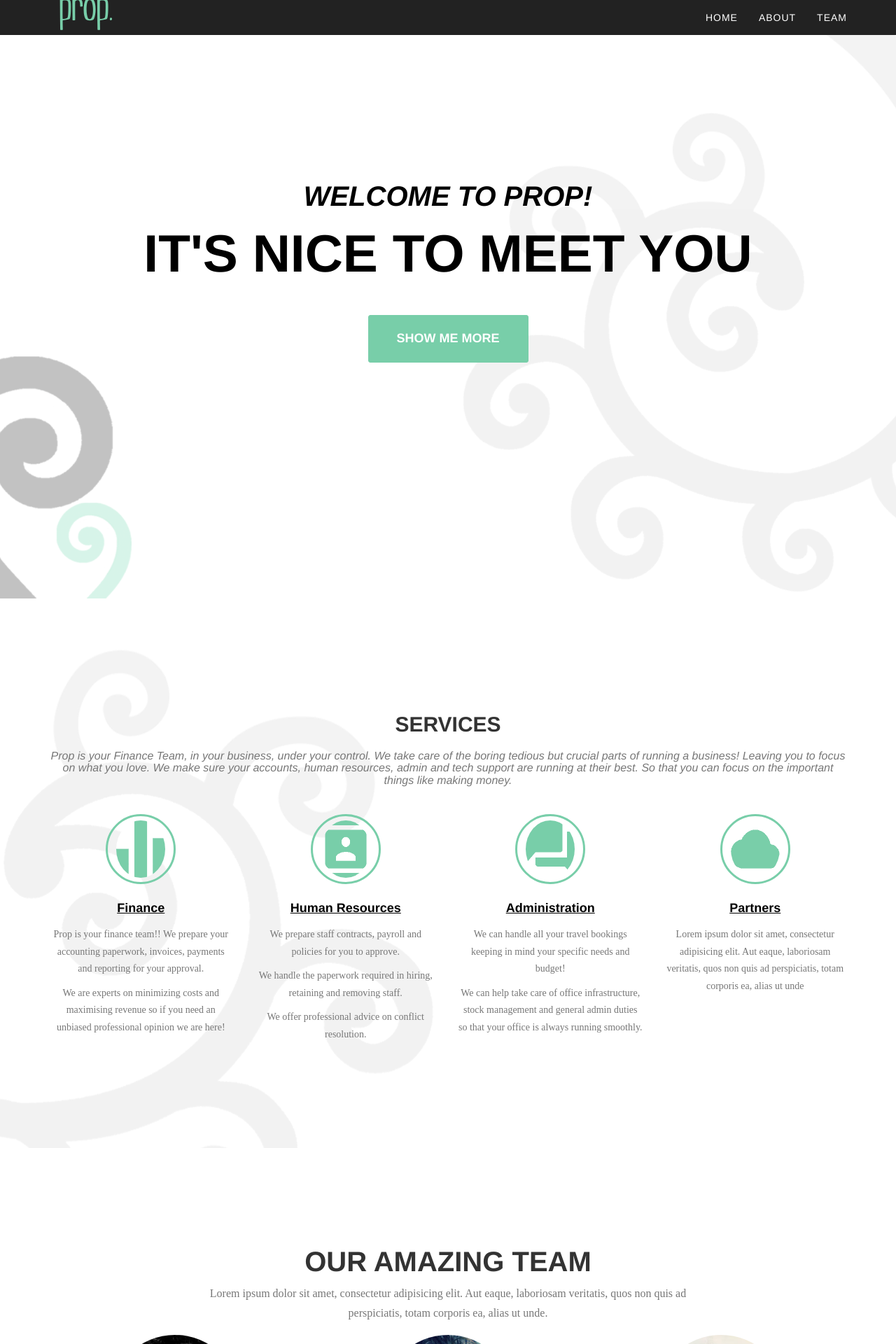
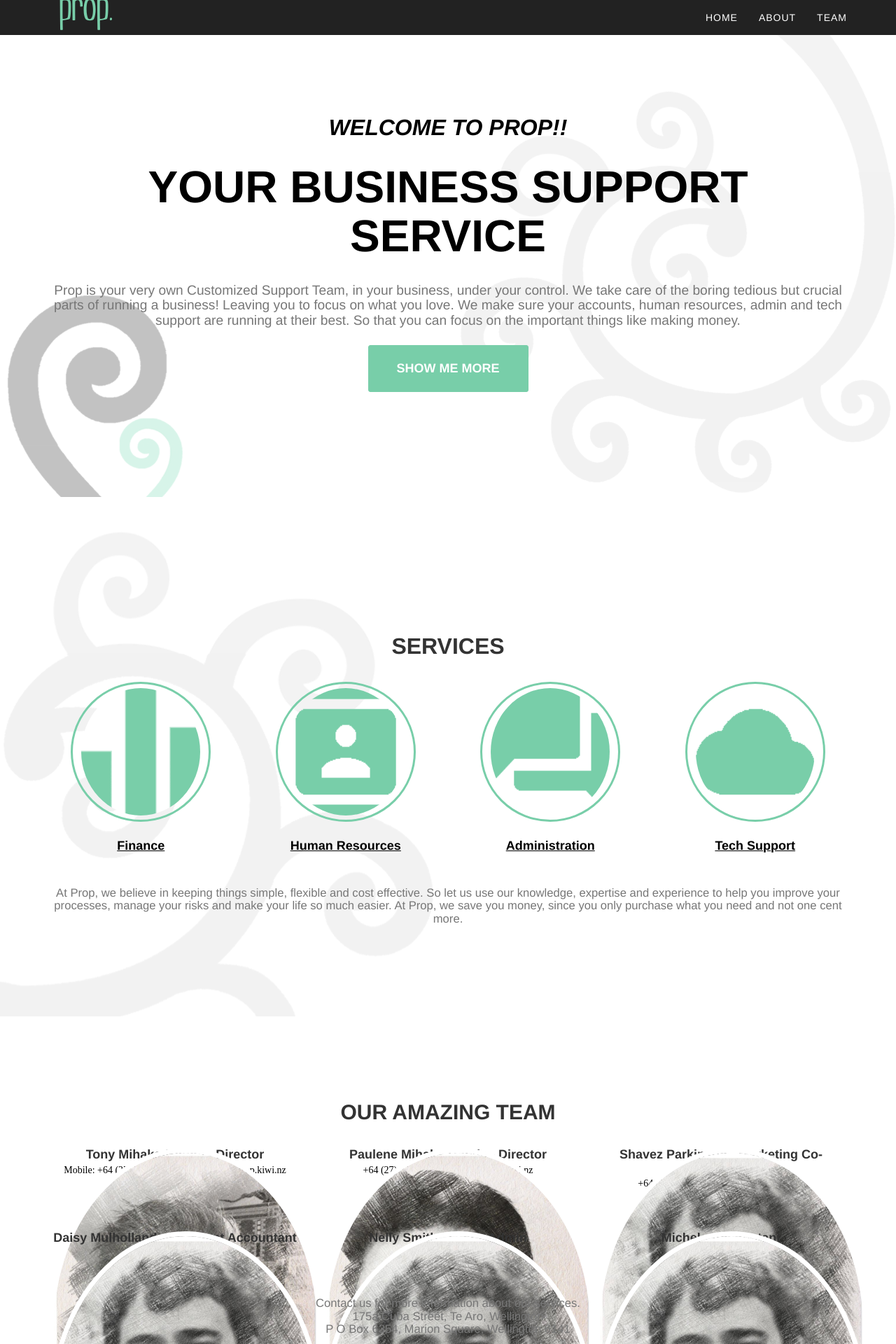
Before and after one commit to patelvine/prop., a PHP site: page / in a window 1280 px wide. Shown: the top 1920 px of the page at 70% size. Run offline with PHP 8.4, Linux system fonts and the light colour scheme.

Commit message:
added new photos, text, style

```diff
--- a/assets/css/style.css
+++ b/assets/css/style.css
@@ -246,64 +246,67 @@ fieldset[disabled] .btn-xl.active {
   color: black;
 }
 #landing-page .intro-text {
-  padding-top: 100px;
+  padding-top: 4vw;
   padding-bottom: 50px;
 }
 #landing-page .intro-text .intro-lead-in {
   font-family: "Droid Serif", "Helvetica Neue", Helvetica, Arial, sans-serif;
   font-style: italic;
-  font-size: 22px;
+  font-size: 2.5vw;
   line-height: 22px;
-  margin-bottom: 25px;
+  margin-bottom: 3vw;
 }
 #landing-page .intro-text .intro-heading {
   font-family: "Montserrat", "Helvetica Neue", Helvetica, Arial, sans-serif;
   text-transform: uppercase;
   font-weight: 700;
-  font-size: 50px;
-  line-height: 50px;
+  font-size: 5vw;
   margin-bottom: 25px;
 }
-@media (min-width: 768px) {
-  #landing-page .intro-text {
-    padding-bottom: 200px;
-  }
-  #landing-page .intro-text .intro-lead-in {
-    font-family: "Droid Serif", "Helvetica Neue", Helvetica, Arial, sans-serif;
-    font-style: italic;
-    font-size: 40px;
-    line-height: 40px;
-    margin-bottom: 25px;
-  }
-  #landing-page .intro-text .intro-heading {
-    font-family: "Montserrat", "Helvetica Neue", Helvetica, Arial, sans-serif;
-    text-transform: uppercase;
-    font-weight: 700;
-    font-size: 75px;
-    line-height: 75px;
-    margin-bottom: 50px;
-  }
+#landing-page .intro-text .intro-description {
+    font-family: "Droid Serif", "Helvetica Neue", Helvetica, Arial, sans-serif !important;
+  text-transform: none;
+  font-size: 1.5vw;
+  margin-bottom: 25px;
+    margin-top: 2.5vw;
+    font-weight: 400;
+    color: #777777;
 }
 section {
   padding: 100px 0;
 }
-section h2.section-heading {
-  font-size: 40px;
-  margin-top: 0;
-  margin-bottom: 10px;
+
+
+#about .intro-heading{
+    margin-top: 3.5vw;
+  font-size: 2.5vw;
+}
+#about .intro-text {
+  padding-top: 4vw;
+    padding-bottom: 1vw;
+}
+#about .modal-content .section-subheading{
+    font-size: 1.5vw;
+    font-family: "Droid Serif", "Helvetica Neue", Helvetica, Arial, sans-serif;
+    text-transform: none;
+    font-weight: 400;
+}
+#about .modal-content .modal-list-item{
+    border-style: solid;
+    border-width: .2vw;
+    margin: 1vw;
+    border-color: #78CEA9;
+    border-radius: 10px;
+}
+#about .conclusion-text {
+  padding-top: 1vw;
 }
 section h3.section-subheading {
-  font-size: 16px;
+  font-size: 1.3vw;
   font-family: "Droid Serif", "Helvetica Neue", Helvetica, Arial, sans-serif;
   text-transform: none;
-  font-style: italic;
   font-weight: 400;
   margin-bottom: 30px;
-}
-@media (min-width: 768px) {
-  section {
-    padding: 140px 0;
-  }
 }
 section#about{
   background-color: #ffffff;
@@ -314,6 +317,13 @@ section#about{
 .service-heading {
   margin: 15px 0;
   text-transform: none;
+}
+
+
+
+#team .intro-heading{
+    margin-top: 3.5vw;
+  font-size: 2.5vw;
 }
 .team-member {
   text-align: center;
@@ -457,24 +467,26 @@ body {
        -moz-border-radius: 6px;
             border-radius: 6px;
     border: 3px solid #78CEA9;
-    height:100px;
-    width:100px;
+    height:200px;
+    width:200px;
     display:inline-block;
     margin:10px;
-    border-radius: 50px;
+    border-radius: 1000px;
 }
 
 .team-img {
-    height:200px;
-    width:200px;
+    position: absolute;
+    max-width: 100%;
+    height:auto;
+    width:auto;
 }
 
 .about-icon > img {
     -webkit-border-radius: 6px;
        -moz-border-radius: 6px;
             border-radius: 6px;
-    height:140px;
-    width:140px;
+    height:200px;
+    width:200px;
 }
 
 nav{
--- a/index.html
+++ b/index.html
@@ -56,8 +56,10 @@
                 <div class="row">
                     <div class="col-lg-12 text-center">
                         <div class="intro-text">
-                            <h2 class="intro-lead-in">Welcome To Prop!</h2>
-                            <h3 class="intro-heading">IT'S NICE TO MEET YOU</h3>
+                            <h2 class="intro-lead-in">Welcome To Prop!!</h2>
+                            <h3 class="intro-heading">Your Business Support Service</h3>
+                            <h3 class="intro-description">Prop is your very own Customized Support Team, in your business, under your control. We take care of the boring tedious but crucial parts of running a business! Leaving you to focus on what you love. We make sure your accounts, human resources, admin and tech support are running at their best. So that you can focus on the important things like making money.
+                            </h3>
                             <a href="#about" class="page-scroll btn btn-xl">Show Me More</a>
                         </div>
                     </div>
@@ -66,27 +68,29 @@
         </section>
 
         <section id="about"> <!-- id name will change -->
-            <div class="container">
+            <div class="container services">
                 <div class="row">
                     <div class="col-lg-12 text-center">
-                        <h2 class="intro-heading">Services</h2>
-                        <h3 class="section-subheading text-muted">
-                            Prop is your Finance Team, in your business, under your control.
+                        <div class="intro-text">
+                            <h2 class="intro-heading">Services</h2>
+                            <!--<h3 class="section-subheading text-muted">
+                                Prop is your Finance Team, in your business, under your control.
 
-                            We take care of the boring tedious but crucial parts of running a business! Leaving you to focus on what you love.
+                                We take care of the boring tedious but crucial parts of running a business! Leaving you to focus on what you love.
 
-                            We make sure your accounts, human resources, admin and tech support are running at their best.
+                                We make sure your accounts, human resources, admin and tech support are running at their best.
 
-                            So that you can focus on the important things like making money.
-                        </h3>
+                                So that you can focus on the important things like making money.
+                            </h3>-->
+                        </div>
                     </div>
                 </div>
                 <div class="row text-center">
                     <div class="col-md-3">
                         <img src="assets/img/about/three-bars-graph.png" class="btn img-responsive img-circle about-icon" alt="" data-toggle="modal" data-target="#myModalFin">
                         <a><h4 class="service-heading" data-toggle="modal" data-target="#myModalFin" style="color:black; text-decoration:underline">Finance</h4></a>
-                        <p class="text-muted">Prop is your finance team!! We prepare your accounting paperwork, invoices, payments and reporting for your approval.</p>
-                        <p class="text-muted">We are experts on minimizing costs and maximising revenue so if you need an unbiased professional opinion we are here!</p>
+                        <!--<p class="text-muted">Prop is your finance team!! We prepare your accounting paperwork, invoices, payments and reporting for your approval.</p>
+                        <p class="text-muted">We are experts on minimizing costs and maximising revenue so if you need an unbiased professional opinion we are here!</p>-->
                         <div id="myModalFin" class="modal fade" role="dialog">
                           <div class="modal-dialog">
 
@@ -97,7 +101,12 @@
                                 <h4 class="modal-title">Finance</h4>
                               </div>
                               <div class="modal-body">
-                                <p>Some text in the modal.</p>
+                                  <div class="modal-list-item">
+                                    <p class="section-subheading">Prop is your finance team!! We prepare your accounting paperwork, invoices, payments and reporting for your approval.</p>
+                                  </div>
+                                  <div class="modal-list-item">
+                                    <p class="section-subheading">We are experts on minimizing costs and maximising revenue so if you need an unbiased professional opinion we are here!</p>
+                                  </div>
                               </div>
                               <div class="modal-footer">
                                 <button type="button" class="btn btn-default" data-dismiss="modal">Close</button>
@@ -110,9 +119,6 @@
                     <div class="col-md-3">
                         <img src="assets/img/about/user-profile-on-smartwatch.png" class="btn img-responsive img-circle about-icon" alt="" data-toggle="modal" data-target="#myModalHR">
                         <h4 class="service-heading" data-toggle="modal" data-target="#myModalHR" style="color:black; text-decoration:underline">Human Resources</h4>
-                        <p class="text-muted">We prepare staff contracts, payroll and policies for you to approve.</p>
-                        <p class="text-muted">We handle the paperwork required in hiring, retaining and removing staff.</p>
-                        <p class="text-muted">We offer professional advice on conflict resolution.</p>
                         <div id="myModalHR" class="modal fade" role="dialog">
                           <div class="modal-dialog">
 
@@ -123,7 +129,15 @@
                                 <h4 class="modal-title">Human Resources</h4>
                               </div>
                               <div class="modal-body">
-                                <p>Some text in the modal.</p>
+                                  <div class="modal-list-item">
+                                    <p class="section-subheading">We prepare staff contracts, payroll and policies for you to approve.</p>
+                                  </div>
+                                  <div class="modal-list-item">
+                                    <p class="section-subheading">We handle the paperwork required in hiring, retaining and removing staff.</p>
+                                  </div>
+                                  <div class="modal-list-item">
+                                    <p class="section-subheading">We offer professional advice on conflict resolution.</p>
+                                  </div>
                               </div>
                               <div class="modal-footer">
                                 <button type="button" class="btn btn-default" data-dismiss="modal">Close</button>
@@ -136,8 +150,6 @@
                     <div class="col-md-3">
                         <img src="assets/img/about/conversation-messages.png" class="btn img-responsive img-circle about-icon" alt="" data-toggle="modal" data-target="#myModalAdmin">
                         <h4 class="service-heading" data-toggle="modal" data-target="#myModalAdmin" style="color:black; text-decoration:underline">Administration</h4>
-                        <p class="text-muted">We can handle all your travel bookings keeping in mind your specific needs and budget!</p>
-                        <p class="text-muted">We can help take care of office infrastructure, stock management and general admin duties so that your office is always running smoothly.</p>
                         <div id="myModalAdmin" class="modal fade" role="dialog">
                           <div class="modal-dialog">
 
@@ -148,7 +160,12 @@
                                 <h4 class="modal-title">Administration</h4>
                               </div>
                               <div class="modal-body">
-                                <p>Some text in the modal.</p>
+                                  <div class="modal-list-item">
+                                    <p class="section-subheading">We can handle all your travel bookings keeping in mind your specific needs and budget!</p>
+                                  </div>
+                                  <div class="modal-list-item">
+                                    <p class="section-subheading">We can help take care of office infrastructure, stock management and general admin duties so that your office is always running smoothly.</p>
+                                  </div>
                               </div>
                               <div class="modal-footer">
                                 <button type="button" class="btn btn-default" data-dismiss="modal">Close</button>
@@ -160,8 +177,7 @@
                     </div>
                     <div class="col-md-3">
                         <img src="assets/img/about/rain-cloud.png" class="btn img-responsive img-circle about-icon" alt="" data-toggle="modal" data-target="#myModalPart">
-                        <h4 class="service-heading" data-toggle="modal" data-target="#myModalPart" style="color:black; text-decoration:underline">Partners</h4>
-                        <p class="text-muted">Lorem ipsum dolor sit amet, consectetur adipisicing elit. Aut eaque, laboriosam veritatis, quos non quis ad perspiciatis, totam corporis ea, alias ut unde</p>
+                        <h4 class="service-heading" data-toggle="modal" data-target="#myModalPart" style="color:black; text-decoration:underline">Tech Support</h4>
                         <div id="myModalPart" class="modal fade" role="dialog">
                           <div class="modal-dialog">
 
@@ -172,7 +188,9 @@
                                 <h4 class="modal-title">Partners</h4>
                               </div>
                               <div class="modal-body">
-                                <p>Some text in the modal.</p>
+                                  <div class="modal-list-item">
+                                    <p class="section-subheading">We take the stress of IT management by making sure your systems are up to date, cost effective and secure.</p>
+                                  </div>
                               </div>
                               <div class="modal-footer">
                                 <button type="button" class="btn btn-default" data-dismiss="modal">Close</button>
@@ -180,6 +198,15 @@
                             </div>
 
                           </div>
+                        </div>
+                    </div>
+                </div>
+                <div class="row">
+                    <div class="col-lg-12 text-center">
+                         <div class="conclusion-text">
+                            <h3 class="section-subheading text-muted">
+                                At Prop, we believe in keeping things simple, flexible and cost effective. So let us use our knowledge, expertise and experience to help you improve your processes, manage your risks and make your life so much easier. At Prop, we save you money, since you only purchase what you need and not one cent more.
+                            </h3>
                         </div>
                     </div>
                 </div>
@@ -192,65 +219,65 @@
                         <h2 class="section-heading">Our Amazing Team</h2>
                     </div>
                 </div>
-                <div class="row">
+                <!--<div class="row">
                     <div class="col-lg-8 col-lg-offset-2 text-center">
                         <p class="large text-muted">Lorem ipsum dolor sit amet, consectetur adipisicing elit. Aut eaque, laboriosam veritatis, quos non quis ad perspiciatis, totam corporis ea, alias ut unde.</p>
                     </div>
-                </div>
+                </div>-->
                 <div class="row">
                     <div class="col-sm-4">
                         <div class="team-member">
                             <img src="assets/img/team/dpImg1.jpg" class="img-responsive img-circle team-img" alt="">
-                            <h4>Tony Mihaka-Rodda | Director</h4>
-                            <p class="text-muted">Lorem ipsum dolor sit amet, consectetur adipisicing elit. Aut eaque, laboriosam veritatis, quos non quis ad perspiciatis, totam corporis ea, alias ut unde.</p>
-                            <p class="text-muted" style="color:black">+64 (27) 235-5204 | tony@prop.kiwi.nz</p>
+                            <h4>Tony Mihaka-Rodda - Director</h4>
+                            <!--<p class="text-muted">Lorem ipsum dolor sit amet, consectetur adipisicing elit. Aut eaque, laboriosam veritatis, quos non quis ad perspiciatis, totam corporis ea, alias ut unde.</p>-->
+                            <p class="text-muted" style="color:black">Mobile: +64 (27) 235-5204 | E-mail: tony@prop.kiwi.nz</p>
                         </div>
                     </div>
                     <div class="col-sm-4">
                         <div class="team-member">
                             <img src="assets/img/team/dpImg2.jpg" class="img-responsive img-circle team-img" alt="">
-                            <h4>Paulene Mihaka-Rodda | Director</h4>
-                            <p class="text-muted">Lorem ipsum dolor sit amet, consectetur adipisicing elit. Aut eaque, laboriosam veritatis, quos non quis ad perspiciatis, totam corporis ea, alias ut unde.</p>
+                            <h4>Paulene Mihaka-Rodda - Director</h4>
+                            <!--<p class="text-muted">Lorem ipsum dolor sit amet, consectetur adipisicing elit. Aut eaque, laboriosam veritatis, quos non quis ad perspiciatis, totam corporis ea, alias ut unde.</p>-->
                             <p class="text-muted" style="color:black">+64 (27) 235-5070 | paulene@prop.kiwi.nz</p>
                         </div>
                     </div>
                     <div class="col-sm-4">
                         <div class="team-member">
                             <img src="assets/img/team/dpImg3.jpg" class="img-responsive img-circle team-img" alt="">
-                            <h4>Shavez Parkinson | ---</h4>
-                            <p class="text-muted">Lorem ipsum dolor sit amet, consectetur adipisicing elit. Aut eaque, laboriosam veritatis, quos non quis ad perspiciatis, totam corporis ea, alias ut unde.</p>
-                            <p class="text-muted" style="color:black">+64 (27) 235-5070 | paulene@prop.kiwi.nz</p>
+                            <h4>Shavez Parkinson - Marketing Co-ordinator</h4>
+                            <!--<p class="text-muted">Lorem ipsum dolor sit amet, consectetur adipisicing elit. Aut eaque, laboriosam veritatis, quos non quis ad perspiciatis, totam corporis ea, alias ut unde.</p>-->
+                            <p class="text-muted" style="color:black">+64 (27) 512-4340 | shavez@prop.kiwi.nz</p>
                         </div>
                     </div>
                     <div class="col-sm-4">
                         <div class="team-member">
-                            <img src="assets/img/team/dpImg4.jpg" class="img-responsive img-circle team-img" alt="">
-                            <h4>name | position</h4>
-                            <p class="text-muted">Description</p>
-                            <p class="text-muted" style="color:black">number | email</p>
+                            <img src="assets/img/team/dpImg3.jpg" class="img-responsive img-circle team-img" alt="">
+                            <h4>Daisy Mulholland - Assistant Accountant</h4>
+                            <!--<p class="text-muted">Lorem ipsum dolor sit amet, consectetur adipisicing elit. Aut eaque, laboriosam veritatis, quos non quis ad perspiciatis, totam corporis ea, alias ut unde.</p>-->
+                            <p class="text-muted" style="color:black">Phone: 043844816</p>
                         </div>
                     </div>
                     <div class="col-sm-4">
                         <div class="team-member">
-                            <img src="assets/img/team/dpImg5.jpg" class="img-responsive img-circle team-img" alt="">
-                            <h4>name | position</h4>
-                            <p class="text-muted">Description</p>
-                            <p class="text-muted" style="color:black">number | email</p>
+                            <img src="assets/img/team/dpImg3.jpg" class="img-responsive img-circle team-img" alt="">
+                            <h4>Nelly Smith - Office Admin</h4>
+                            <!--<p class="text-muted">Lorem ipsum dolor sit amet, consectetur adipisicing elit. Aut eaque, laboriosam veritatis, quos non quis ad perspiciatis, totam corporis ea, alias ut unde.</p>-->
+                            <p class="text-muted" style="color:black">Phone: 043844816</p>
                         </div>
                     </div>
                     <div class="col-sm-4">
                         <div class="team-member">
-                            <img src="assets/img/team/dpImg6.jpg" class="img-responsive img-circle team-img" alt="">
-                            <h4>name | position</h4>
-                            <p class="text-muted">Description</p>
-                            <p class="text-muted" style="color:black">number | email</p>
+                            <img src="assets/img/team/dpImg3.jpg" class="img-responsive img-circle team-img" alt="">
+                            <h4>Michel - Accountant</h4>
+                            <!--<p class="text-muted">Lorem ipsum dolor sit amet, consectetur adipisicing elit. Aut eaque, laboriosam veritatis, quos non quis ad perspiciatis, totam corporis ea, alias ut unde.</p>-->
+                            <p class="text-muted" style="color:black">Phone: 043844816</p>
                         </div>
                     </div>
                 </div>
                 <div class="row">
                     <div class="col-lg-12 text-center">
                         <h3 class="section-subheading text-muted">Contact us for more information about our services. <br />
-                            Level 4, 60 Ghuznee Street, Te Aro, Wellington <br />
+                            175a Cuba Street, Te Aro, Wellington <br />
                             P O Box 6354, Marion Square, Wellington 6141</h3>
                     </div>
                 </div>
```
Also changed, not shown: assets/img/team/dpImg1.jpg, assets/img/team/dpImg2.jpg, assets/img/team/dpImg3.jpg, assets/img/team/dpImg4.jpg, assets/img/team/dpImg5.jpg, assets/img/team/dpImg6.jpg.
